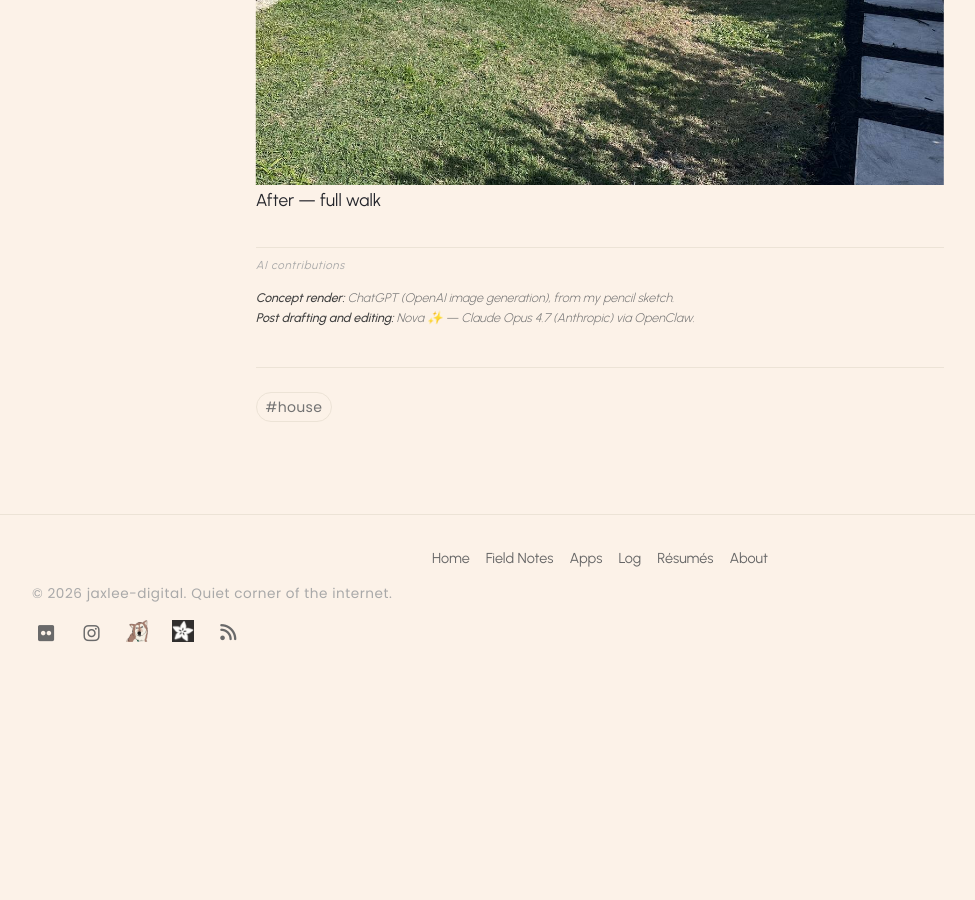
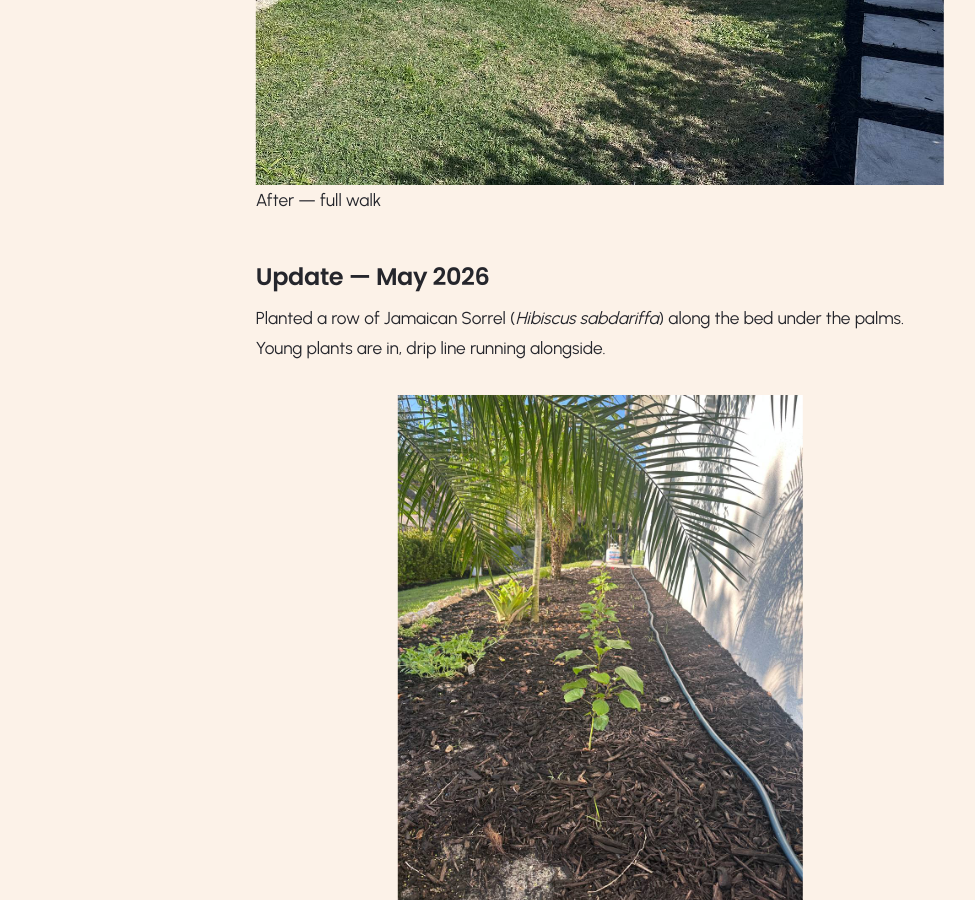
Before and after one commit to jaxlee-digital/jaxlee, a Jekyll site: the page built from _posts/2026-04-22-side-yard.md, in a window 1280 px wide and 900 px high, scrolled down 1641 px. Shown: the whole window, without its empty margins (40-1015 px from the left). Built offline with Jekyll 4.4.1, drawn with Linux system fonts in a browser that asks for light colours; before the commit the page ends 2339 px from its top, so only the background shows below that; some of the changed text lies outside the part shown.

Commit message:
side-yard: add Jamaican Sorrel update (May 2026)

```diff
--- a/_posts/2026-04-22-side-yard.md
+++ b/_posts/2026-04-22-side-yard.md
@@ -44,6 +44,15 @@ Started with a pencil sketch, then used ChatGPT (image generation) to turn it in
   <figcaption>After — full walk</figcaption>
 </figure>
 
+## Update — May 2026
+
+Planted a row of Jamaican Sorrel (*Hibiscus sabdariffa*) along the bed under the palms. Young plants are in, drip line running alongside.
+
+<figure>
+  <img src="{{ '/assets/images/house/side-yard/jamaican-sorrel.jpg' | relative_url }}" alt="Jamaican Sorrel seedlings planted in the side yard bed under palm trees">
+  <figcaption>Jamaican Sorrel seedlings — May 2026</figcaption>
+</figure>
+
 <div class="ai-contrib" markdown="1">
 <span class="ai-contrib__label">AI contributions</span>
 
```
Also changed, not shown: other parts of _posts/2026-04-22-side-yard.md (+1 -1 lines), assets/images/house/side-yard/jamaican-sorrel.jpg (added).
